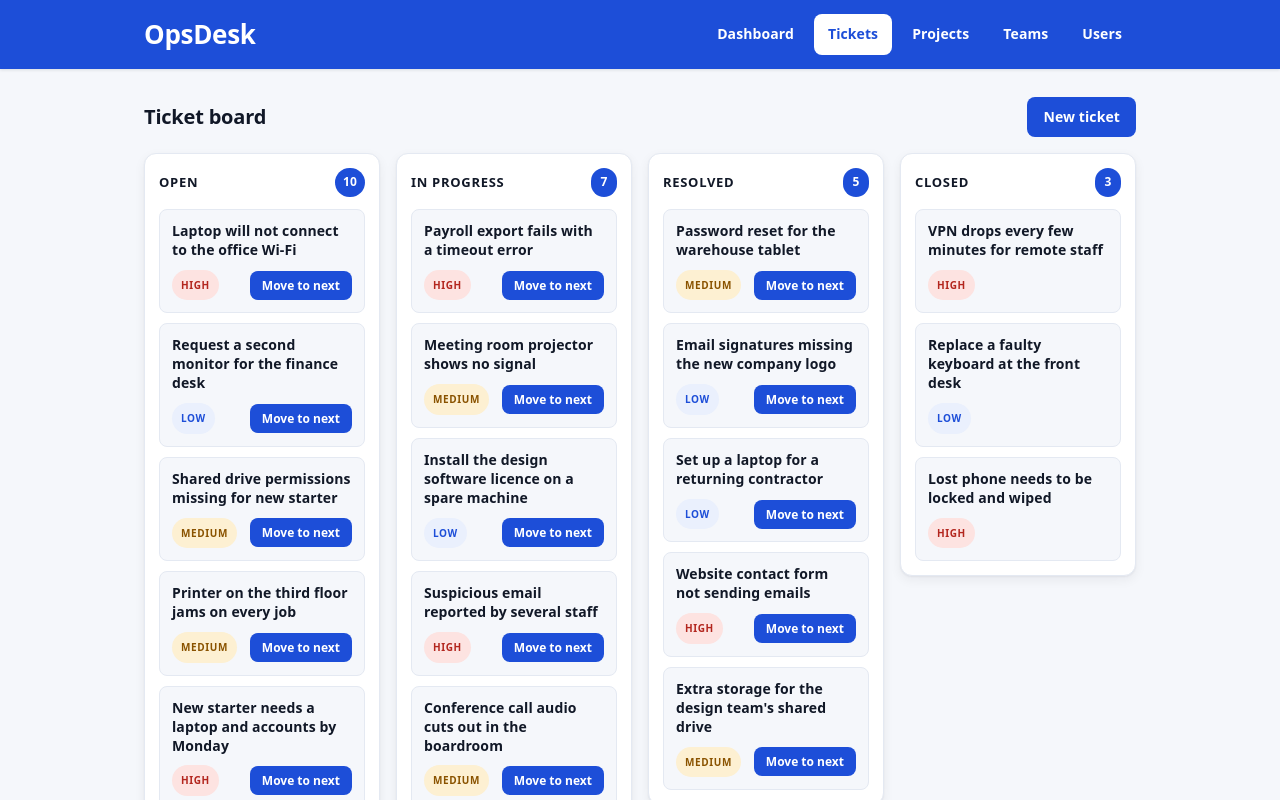
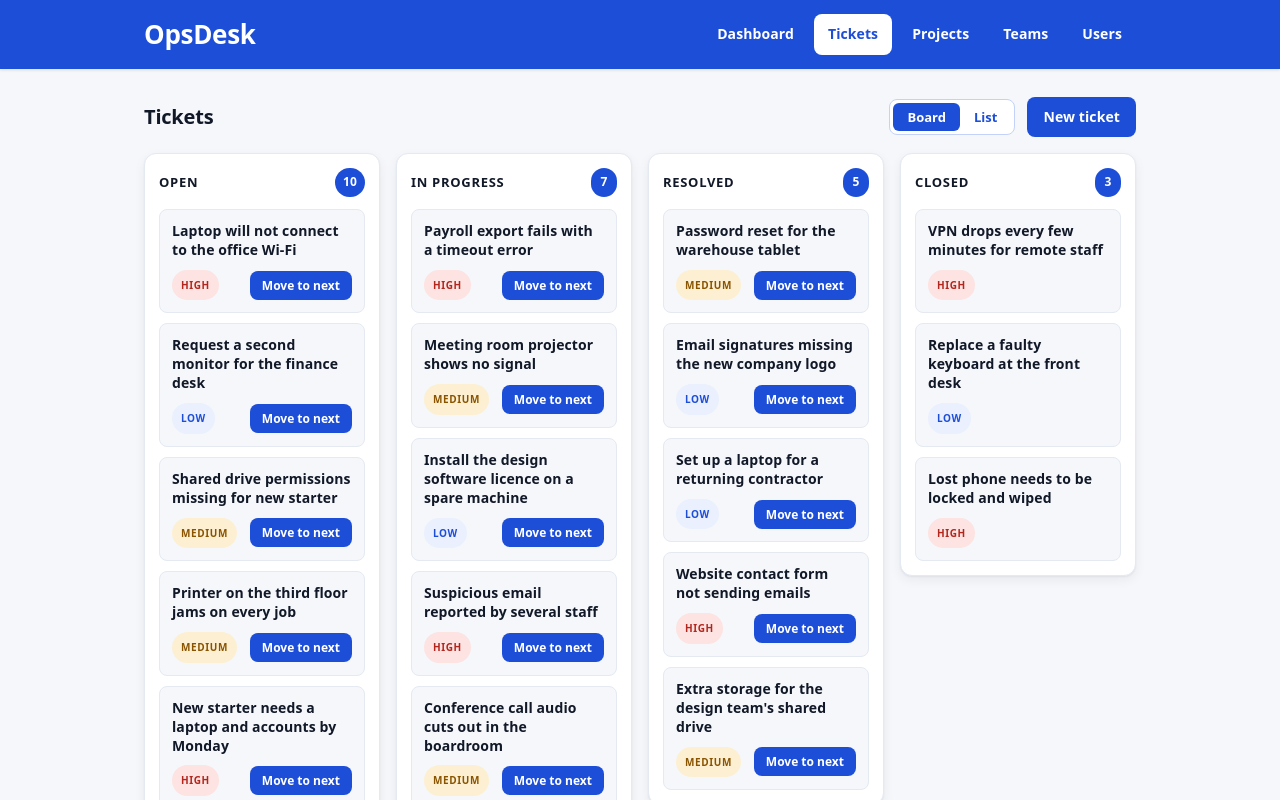
Before and after one commit to Jesutofunmiabby/opsdesk-frontend, a React (Vite) app: page /tickets in a window 1280 px wide. Shown: the top 800 px of the page. Built offline with nearby package versions, Linux system fonts and the light colour scheme.

Commit message:
Add a Board and List toggle to the tickets page

```diff
--- /dev/null
+++ b/src/features/tickets/components/TicketViewToggle.css
@@ -0,0 +1,35 @@
+.ticket-view-toggle {
+  display: inline-flex;
+  padding: 3px;
+  background: var(--surface);
+  border: 1px solid var(--blue-soft-border);
+  border-radius: var(--radius-sm);
+}
+
+.ticket-view-toggle__button {
+  padding: 5px 14px;
+  font-family: inherit;
+  font-size: 13px;
+  font-weight: 600;
+  color: var(--blue);
+  background: none;
+  border: none;
+  border-radius: 6px;
+  cursor: pointer;
+  transition: background 140ms ease;
+}
+
+.ticket-view-toggle__button:hover {
+  background: var(--blue-soft);
+}
+
+.ticket-view-toggle__button:focus-visible {
+  outline: 2px solid var(--blue);
+  outline-offset: 1px;
+}
+
+/* The view that is showing: solid blue, like the current page in the nav. */
+.ticket-view-toggle__button[aria-pressed='true'] {
+  color: var(--text-on-blue);
+  background: var(--blue);
+}
--- /dev/null
+++ b/src/features/tickets/components/TicketViewToggle.tsx
@@ -0,0 +1,34 @@
+import type { TicketView } from '../types'
+import './TicketViewToggle.css'
+
+interface TicketViewToggleProps {
+  view: TicketView
+  onViewChange: (view: TicketView) => void
+}
+
+const VIEWS: { value: TicketView; label: string }[] = [
+  { value: 'board', label: 'Board' },
+  { value: 'list', label: 'List' },
+]
+
+// Two joined buttons; the pressed one is the view showing. aria-pressed tells
+// screen readers which one that is.
+function TicketViewToggle({ view, onViewChange }: TicketViewToggleProps) {
+  return (
+    <div className="ticket-view-toggle" role="group" aria-label="View">
+      {VIEWS.map((option) => (
+        <button
+          key={option.value}
+          type="button"
+          className="ticket-view-toggle__button"
+          aria-pressed={view === option.value}
+          onClick={() => onViewChange(option.value)}
+        >
+          {option.label}
+        </button>
+      ))}
+    </div>
+  )
+}
+
+export default TicketViewToggle
--- a/src/features/tickets/types.ts
+++ b/src/features/tickets/types.ts
@@ -26,3 +26,6 @@ export type TicketFormField = keyof TicketFormValues
 // A message for each form field that has a problem. Partial means every field
 // is optional: a field with no problem has no entry, so {} means all is well.
 export type TicketFormErrors = Partial<Record<TicketFormField, string>>
+
+// How the tickets page shows the tickets: as board columns or as a list.
+export type TicketView = 'board' | 'list'
--- a/src/pages/TicketsPage.css
+++ b/src/pages/TicketsPage.css
@@ -1,4 +1,5 @@
-/* Page title on the left, New ticket on the right; stacks on narrow screens. */
+/* Page title on the left, view toggle and New ticket on the right; stacks on
+   narrow screens. */
 .tickets-page__header {
   display: flex;
   flex-wrap: wrap;
@@ -10,6 +11,13 @@
 
 .tickets-page__header .page-title {
   margin-bottom: 0;
+}
+
+.tickets-page__actions {
+  display: flex;
+  flex-wrap: wrap;
+  align-items: center;
+  gap: 12px;
 }
 
 .tickets-page__new {
--- a/src/pages/TicketsPage.tsx
+++ b/src/pages/TicketsPage.tsx
@@ -1,17 +1,37 @@
-import { Link } from 'react-router-dom'
+import { Link, useSearchParams } from 'react-router-dom'
 import TicketBoard from '../features/tickets/components/TicketBoard'
+import TicketList from '../features/tickets/components/TicketList'
+import TicketViewToggle from '../features/tickets/components/TicketViewToggle'
+import type { TicketView } from '../features/tickets/types'
 import './TicketsPage.css'
 
 function TicketsPage() {
+  // The view is kept in the URL (/tickets?view=list), so a refresh or the
+  // Back button from a ticket returns to the same view. Anything else in the
+  // URL means the board.
+  const [searchParams, setSearchParams] = useSearchParams()
+  const view: TicketView =
+    searchParams.get('view') === 'list' ? 'list' : 'board'
+
+  function handleViewChange(nextView: TicketView) {
+    // replace: switching views does not add extra steps to Back.
+    setSearchParams(nextView === 'list' ? { view: 'list' } : {}, {
+      replace: true,
+    })
+  }
+
   return (
     <section>
       <header className="tickets-page__header">
-        <h2 className="page-title">Ticket board</h2>
-        <Link to="/tickets/new" className="tickets-page__new">
-          New ticket
-        </Link>
+        <h2 className="page-title">Tickets</h2>
+        <div className="tickets-page__actions">
+          <TicketViewToggle view={view} onViewChange={handleViewChange} />
+          <Link to="/tickets/new" className="tickets-page__new">
+            New ticket
+          </Link>
+        </div>
       </header>
-      <TicketBoard />
+      {view === 'list' ? <TicketList /> : <TicketBoard />}
     </section>
   )
 }
```
